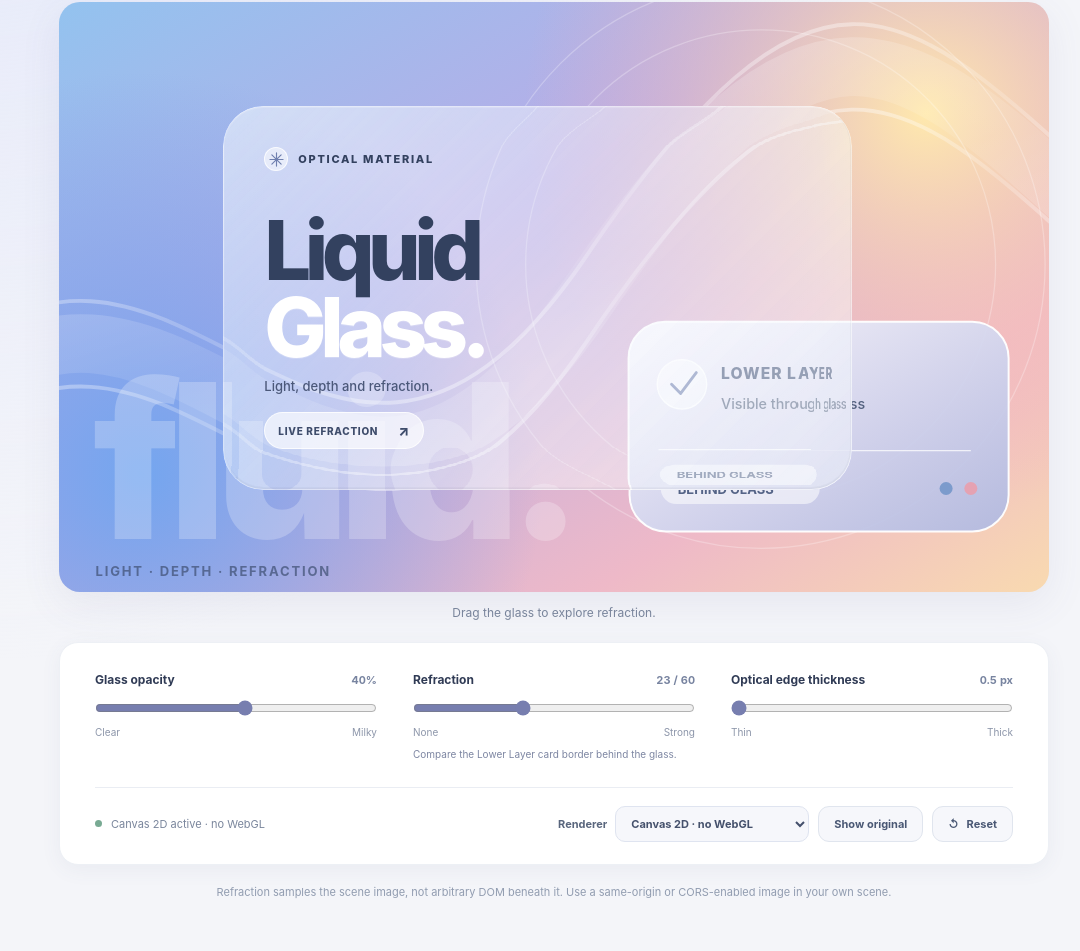
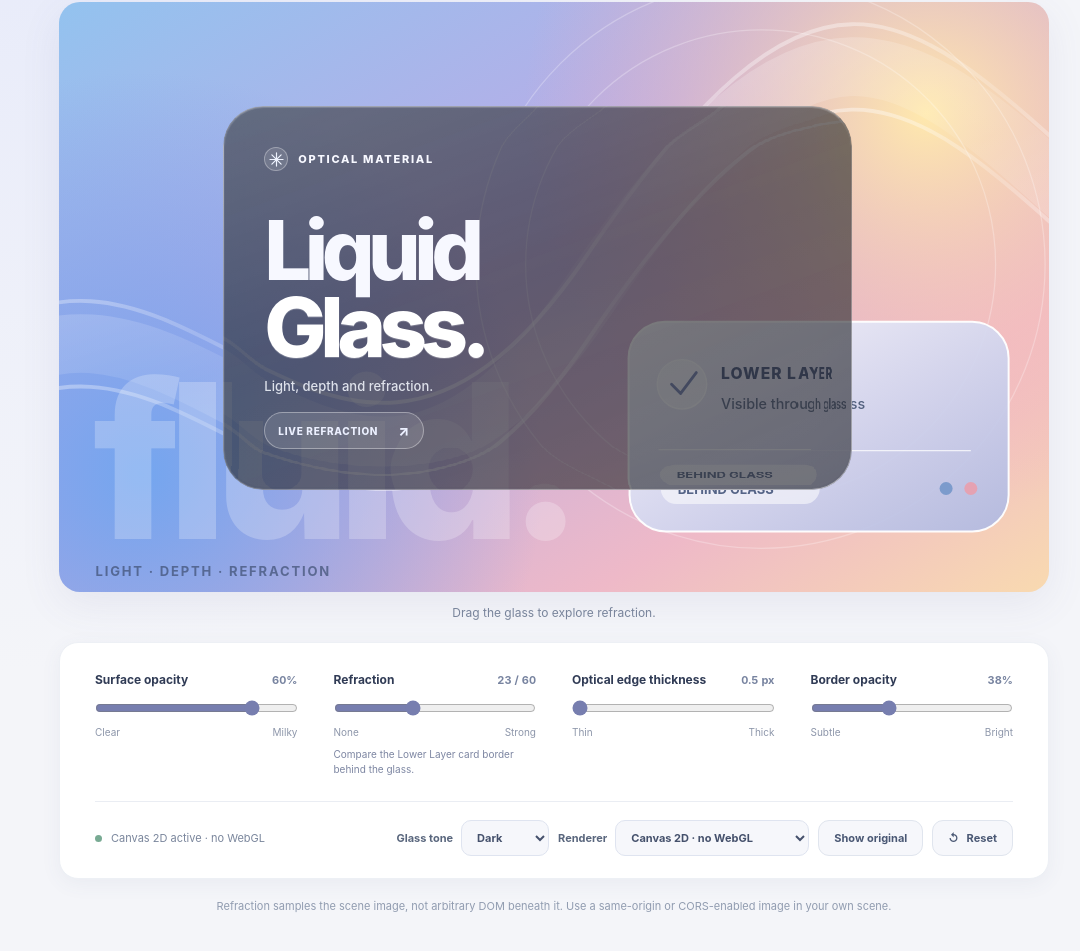
Before and after one commit to chenghsj/luma-glass, a React (Vite) app: page / in a window 1280 px wide. Shown: the part 301-1252 px from the top of the page, without its empty margins (86-1166 px from the left). Built offline with nearby package versions, Linux system fonts and the light colour scheme.

Commit message:
feat(demo): preview dark glass and add independent border opacity control

```diff
--- a/src/demo/App.tsx
+++ b/src/demo/App.tsx
@@ -19,7 +19,9 @@ function OpticalStar() {
 }
 
 export function App() {
-  const [opacity, setOpacity] = useState(0.4);
+  const [opacity, setOpacity] = useState(0.6);
+  const [borderOpacity, setBorderOpacity] = useState(0.38);
+  const [tone, setTone] = useState<"light" | "dark">("dark");
   const [refraction, setRefraction] = useState(23);
   const [showOriginal, setShowOriginal] = useState(false);
   const [thickness, setThickness] = useState(0.5);
@@ -131,6 +133,8 @@ export function App() {
 
         <GlassProvider defaults={{
           opacity,
+          borderOpacity,
+          tone,
           refraction: showOriginal ? 0 : refraction,
           thickness,
           radius: 40,
@@ -161,7 +165,7 @@ export function App() {
         <section className="controls" aria-label="Glass appearance controls">
           <div className="control">
             <div className="control-head">
-              <label htmlFor="opacity">Glass opacity</label>
+              <label htmlFor="opacity">Surface opacity</label>
               <output htmlFor="opacity">{Math.round(opacity * 100)}%</output>
             </div>
             <input
@@ -196,9 +200,27 @@ export function App() {
             />
             <div className="control-scale"><span>Thin</span><span>Thick</span></div>
           </div>
+          <div className="control">
+            <div className="control-head">
+              <label htmlFor="border-opacity">Border opacity</label>
+              <output htmlFor="border-opacity">{Math.round(borderOpacity * 100)}%</output>
+            </div>
+            <input
+              id="border-opacity" type="range" min="0" max="1" step="0.01"
+              value={borderOpacity} onChange={(event) => setBorderOpacity(Number(event.target.value))}
+            />
+            <div className="control-scale"><span>Subtle</span><span>Bright</span></div>
+          </div>
           <div className="controls-bottom">
             <span className="status"><i /> {showOriginal ? "Original background · refraction paused" : activeRenderer === "canvas" ? "Canvas 2D active · no WebGL" : activeRenderer === "webgl" ? "WebGL active" : "Image refraction unavailable"}</span>
             <div className="control-actions">
+              <label className="render-picker tone-picker" htmlFor="glass-tone">
+                Glass tone
+                <select id="glass-tone" value={tone} onChange={(event) => setTone(event.target.value as "light" | "dark")}>
+                  <option value="dark">Dark</option>
+                  <option value="light">Light</option>
+                </select>
+              </label>
               <label className="render-picker" htmlFor="render-mode">
                 Renderer
                 <select id="render-mode" value={renderMode} onChange={(event) => setRenderMode(event.target.value as RefractionMode)}>
@@ -211,7 +233,9 @@ export function App() {
                 {showOriginal ? "Show refraction" : "Show original"}
               </button>
               <button type="button" onClick={() => {
-                setOpacity(0.4);
+                setOpacity(0.6);
+                setBorderOpacity(0.38);
+                setTone("dark");
                 setRefraction(23);
                 setThickness(0.5);
                 setShowOriginal(false);
--- a/src/demo/demo.css
+++ b/src/demo/demo.css
@@ -25,6 +25,10 @@ button,input{font:inherit}
 .demo-glass.is-dragging{cursor:grabbing;z-index:2}
 .demo-glass .glass-inner{-webkit-user-select:none;user-select:none}
 .glass-inner{height:100%;padding:clamp(18px,3.7vw,41px);display:flex;flex-direction:column;align-items:flex-start;color:#33415f}
+.demo-glass[data-tone="dark"] .glass-inner{color:#f7f8ff}
+.demo-glass[data-tone="dark"] .glass-description{color:rgba(245,248,255,.86)}
+.demo-glass[data-tone="dark"] .glass-star{color:#eef3ff;background:#ffffff1e;border-color:#ffffff50}
+.demo-glass[data-tone="dark"] .glass-pill{color:#ecf0ff;background:#ffffff1c;border-color:#ffffff5b}
 .glass-eyebrow{display:flex;align-items:center;gap:10px;font-weight:800;letter-spacing:1.7px;font-size:clamp(8px,1.1vw,11px)}
 .glass-star{display:grid;place-items:center;width:24px;height:24px;border:1px solid #ffffffc9;border-radius:50%;background:#ffffff85;color:#7080af;flex-shrink:0}
 .glass-star svg{display:block;width:17px;height:17px}
@@ -34,7 +38,7 @@ button,input{font:inherit}
 .glass-pill{margin-top:18px;border:1px solid #ffffffc7;background:#ffffffa0;color:#3e4c6b;display:flex;gap:20px;align-items:center;border-radius:30px;padding:9px 13px;font-size:10px;font-weight:800;letter-spacing:.7px}
 .glass-pill span{font-size:14px}
 .demo-drag-hint{margin:12px 0 0;text-align:center;font-size:12px;line-height:1.5;color:#7a869c}
-.controls{display:grid;grid-template-columns:repeat(3,minmax(0,1fr));column-gap:36px;row-gap:25px;padding:29px 35px 22px;margin-top:20px;border-radius:19px;background:#fff;border:1px solid #edf0f5;box-shadow:0 5px 20px #515b8010}
+.controls{display:grid;grid-template-columns:repeat(4,minmax(0,1fr));column-gap:36px;row-gap:25px;padding:29px 35px 22px;margin-top:20px;border-radius:19px;background:#fff;border:1px solid #edf0f5;box-shadow:0 5px 20px #515b8010}
 .control-head{display:flex;align-items:center;justify-content:space-between;gap:6px;margin-bottom:13px;font-size:12px;font-weight:750}
 .control-head output{color:#7884a0;font-size:11px;font-variant-numeric:tabular-nums}
 .control input{display:block;width:100%;margin:0;accent-color:#777eaf;cursor:pointer}
```
Also changed, not shown: 1 other file (tests, documents, lock files or other folders).
